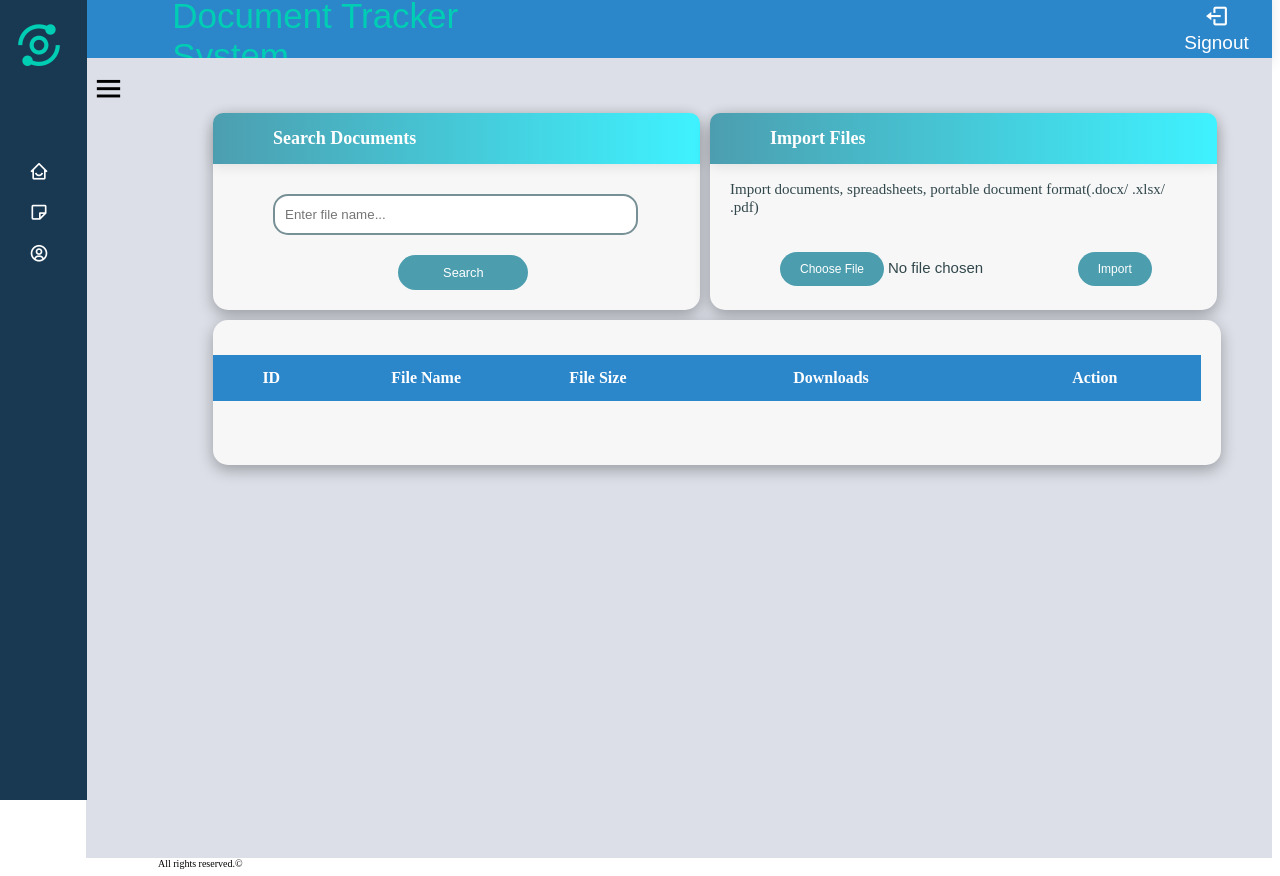
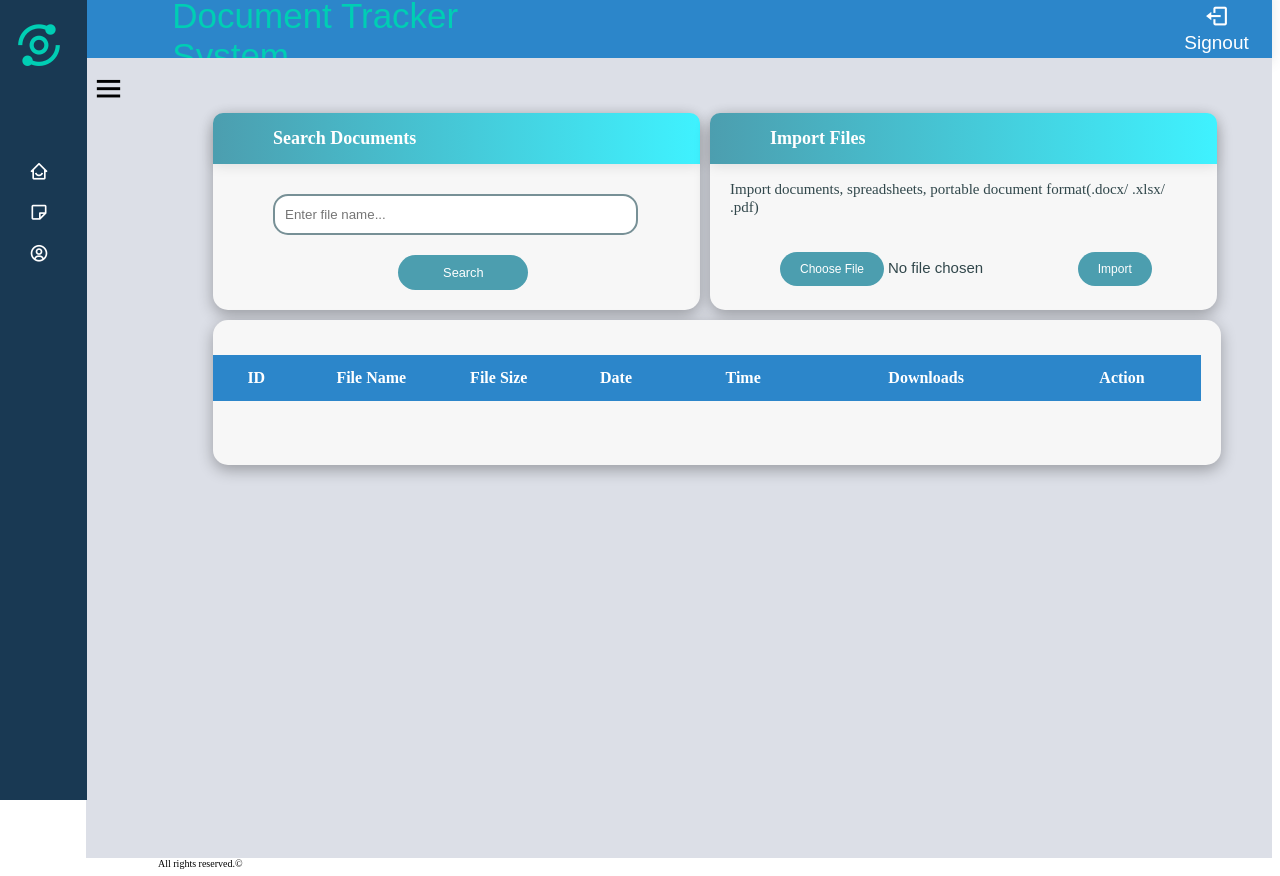
Before and after one commit to BenBayotas/DocTrackingSystem_UI_Group2, a PHP site: page /git_backups2/ in a window 1280 px wide. Run offline with PHP 8.4, Linux system fonts and the light colour scheme; data that the repository does not hold is empty.

Commit message:
Update index.php
Date and Time for table

```diff
--- a/index.php
+++ b/index.php
@@ -129,6 +129,8 @@ function filterTable($query) {
                 <th>ID</th>
                 <th>File Name</th>
                 <th>File Size</th>
+                <th>Date</th>
+                <th>Time</th>
                 <th>Downloads</th>
                 <th>Action</th>
             </thead>
@@ -138,6 +140,8 @@ function filterTable($query) {
          <td><?php echo $file['id']; ?></td>
          <td><?php echo $file['name']; ?></td>
          <td><?php echo floor($file['size'] / 1000) . ' KB'; ?></td>
+         <td><?php echo $file['date']; ?></td>
+         <td><?php echo $file['time']; ?></td>
          <td><?php echo $file['downloads']; ?></td>
          <td style="width: 20%;" style="display: inline;">
          <a class="tablebtn update-btn" href="index.php?file_id=<?php echo $file['id'] ?>" style="text-decoration: none; font-size: 15px;"><i class="bx bx-download" style= "font-size: 18px; margin-top: 3px;"> Download</i></a>
```
